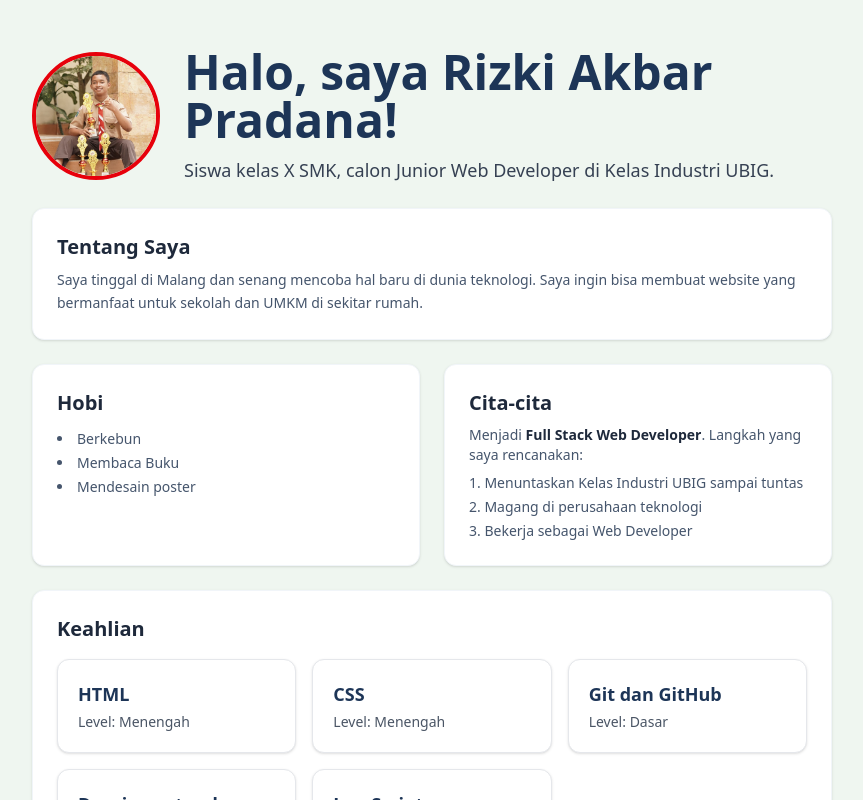
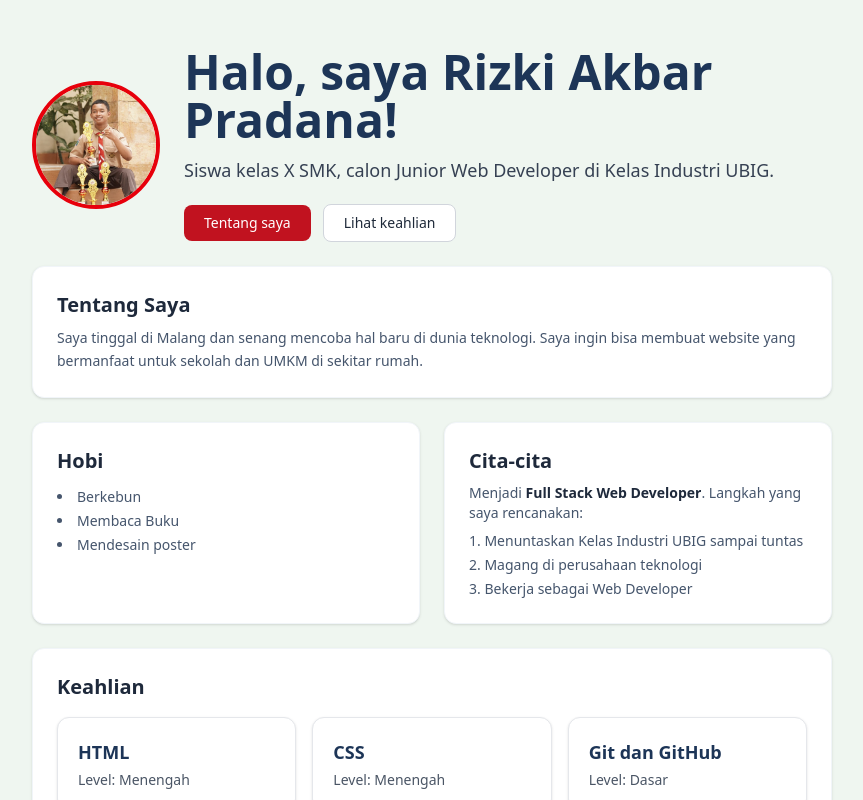
Before and after one commit to rizkiakbarpradana/portofolio-next, a Next.js app: page / in a window 1280 px wide. Shown: the top 800 px of the page, without its empty margins (208-1071 px from the left). Built offline with nearby package versions, Linux system fonts and the light colour scheme.

Commit message:
menambahkan style baru

```diff
--- a/src/app/page.js
+++ b/src/app/page.js
@@ -1,6 +1,7 @@
+"use client";
 
 import Hero from "@/components/Hero";
-import SkillCard from "@/components/SkillsCard"
+import SkillCard from "@/components/SkillsCard";
 
 export default function Home() {
   const skills = [
@@ -17,6 +18,14 @@
     { hari: "Rabu", waktu: "19.30 - 20.30", kegiatan: "Merekam video dan menulis laporan" },
   ];
 
+  // Fungsi untuk scroll otomatis ke section tertentu
+  const scrollToSection = (id) => {
+    const element = document.getElementById(id);
+    if (element) {
+      element.scrollIntoView({ behavior: "smooth" });
+    }
+  };
+
   return (
     <div className="bg-[#eff6f0] min-h-screen text-[#1e293b] flex flex-col justify-between font-sans">
       <main className="max-w-4xl mx-auto p-6 md:p-12 w-full space-y-6">
@@ -25,17 +34,19 @@
         <Hero
           nama="Rizki Akbar Pradana"
           tagline="Siswa kelas X SMK, calon Junior Web Developer di Kelas Industri UBIG."
+          onTentangSayaClick={() => scrollToSection("tentang-saya")}
+          onLihatKeahlianClick={() => scrollToSection("keahlian")}
         />
 
         {/* Section 2: Tentang Saya */}
-        <section className="bg-white p-6 rounded-xl shadow-sm border border-slate-100">
+        <section id="tentang-saya" className="bg-white p-6 rounded-xl shadow-sm border border-slate-100 scroll-mt-6">
           <h2 className="text-xl font-bold text-[#1e293b] mb-2">Tentang Saya</h2>
           <p className="text-slate-600 leading-relaxed text-sm">
             Saya tinggal di Malang dan senang mencoba hal baru di dunia teknologi. Saya ingin bisa membuat website yang bermanfaat untuk sekolah dan UMKM di sekitar rumah.
           </p>
         </section>
 
-        {/* Section 3 & 4: Hobi & Cita-Cita Grid (Responsif 2 Kolom) */}
+        {/* Section 3 & 4: Hobi & Cita-Cita Grid */}
         <div className="grid grid-cols-1 md:grid-cols-2 gap-6">
           {/* Hobi */}
           <section className="bg-white p-6 rounded-xl shadow-sm border border-slate-100">
@@ -62,7 +73,7 @@
         </div>
 
         {/* Section 5: Keahlian */}
-        <section className="bg-white p-6 rounded-xl shadow-sm border border-slate-100">
+        <section id="keahlian" className="bg-white p-6 rounded-xl shadow-sm border border-slate-100 scroll-mt-6">
           <h2 className="text-xl font-bold text-[#1e293b] mb-4">Keahlian</h2>
           <div className="grid grid-cols-1 sm:grid-cols-2 md:grid-cols-3 gap-4">
             {skills.map((skill) => (
--- a/src/components/Hero.jsx
+++ b/src/components/Hero.jsx
@@ -1,8 +1,8 @@
 import Image from "next/image";
 
-export default function Hero({ nama, tagline }) {
-    return (
-      <section className="flex flex-col items-center gap-6 text-center md:flex-row md:text-left">
+export default function Hero({ nama, tagline, onTentangSayaClick, onLihatKeahlianClick }) {
+  return (
+    <section className="flex flex-col items-center gap-6 text-center md:flex-row md:text-left">
       <Image
         src="/foto-saya.jpeg"
         alt={`Foto profil ${nama}`}
@@ -11,10 +11,26 @@
         loading="eager"
         className="w-32 h-32 rounded-full aspect-square object-cover border-4 border-red-600"
       />
-      <div>
+      <div className="flex-1">
         <h1 className="text-3xl font-bold text-utama md:text-5xl">Halo, saya {nama}!</h1>
         <p className="mt-3 text-lg text-gray-700">{tagline}</p>
-    </div>
-   </section>
-   );
+
+        {/* Tombol Aksi Tambahan Sesuai Gambar Referensi */}
+        <div className="mt-5 flex flex-wrap items-center gap-3 justify-center md:justify-start">
+          <button
+            onClick={onTentangSayaClick}
+            className="bg-[#C1121F] text-white px-5 py-2 rounded-lg font-medium text-sm transition hover:opacity-90 cursor-pointer"
+          >
+            Tentang saya
+          </button>
+          <button
+            onClick={onLihatKeahlianClick}
+            className="bg-white border border-gray-300 text-gray-800 px-5 py-2 rounded-lg font-medium text-sm transition hover:bg-gray-50 cursor-pointer"
+          >
+            Lihat keahlian
+          </button>
+        </div>
+      </div>
+    </section>
+  );
 }
--- /dev/null
+++ b/src/components/ProyekCard.jsx
@@ -0,0 +1,25 @@
+// src/components/ProyekCard.jsx
+import React from 'react';
+
+export default function ProyekCard({ judul, kategori, deskripsi }) {
+  return (
+    <div className="border border-gray-200 rounded-xl p-5 shadow-sm bg-white flex flex-col gap-3">
+      {/* 2. Kategori sebagai label kecil membulat */}
+      <div>
+        <span className="inline-block bg-gray-100 text-gray-700 text-xs px-3 py-1 rounded-full font-medium">
+          {kategori}
+        </span>
+      </div>
+
+      {/* 2. Judul dengan warna text-utama */}
+      <h3 className="text-xl font-bold text-utama">
+        {judul}
+      </h3>
+
+      {/* 2. Deskripsi dengan huruf kecil berwarna abu-abu */}
+      <p className="text-sm text-gray-500 leading-relaxed">
+        {deskripsi}
+      </p>
+    </div>
+  );
+}
```
